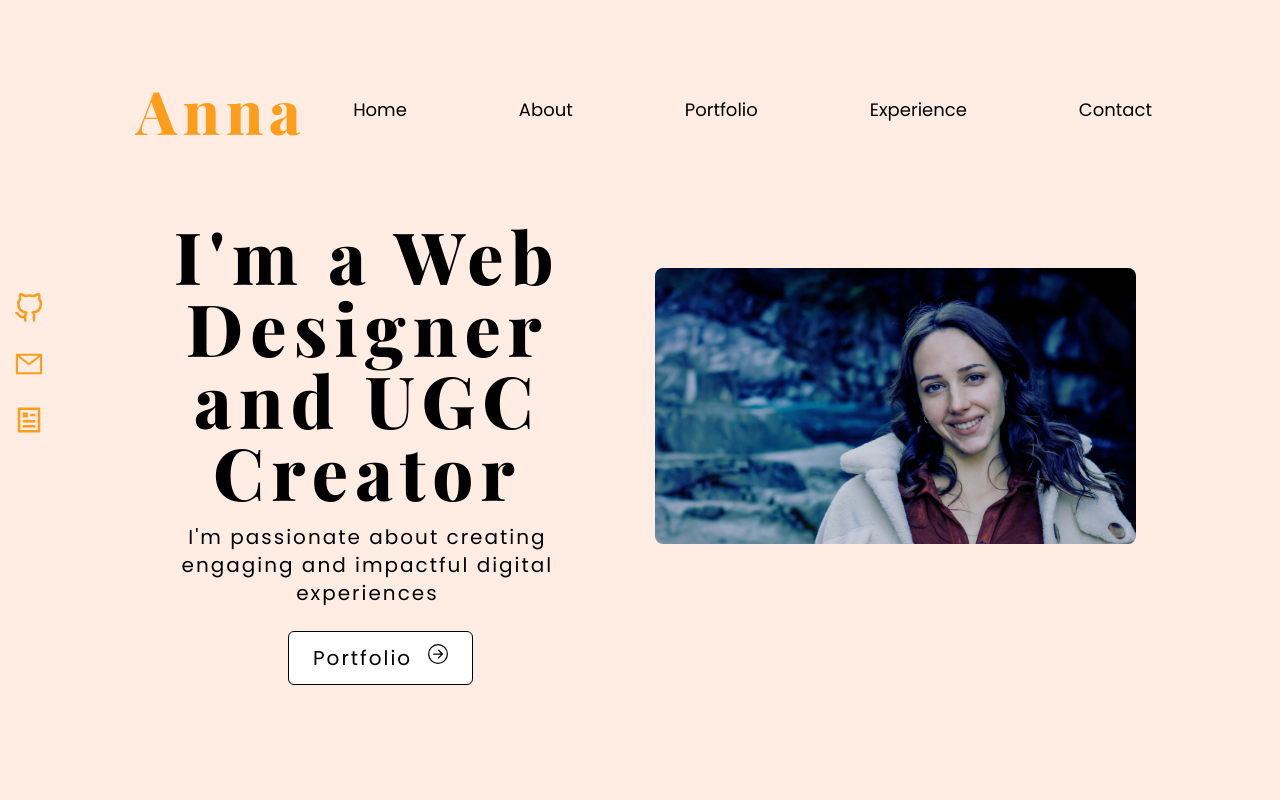
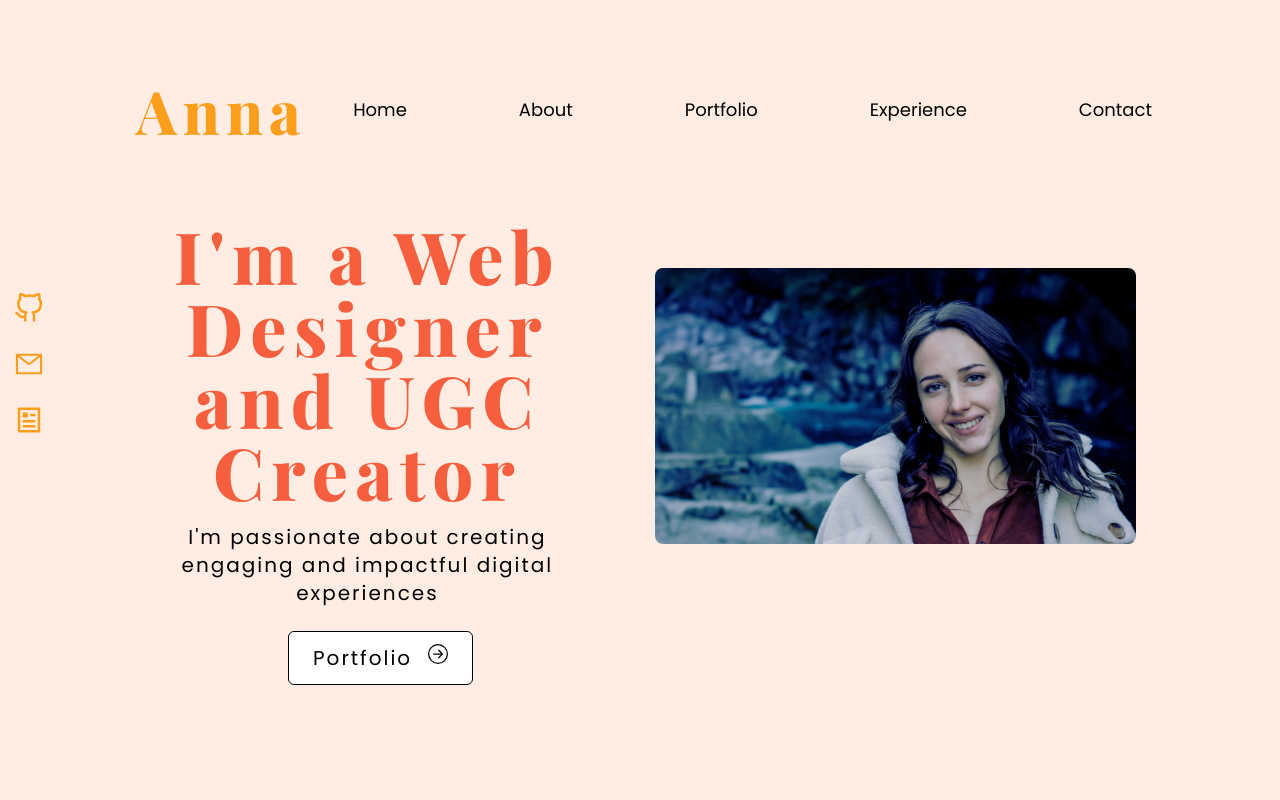
Before and after one commit to annap98/Portfolio, a React (Create React App) app: page / in a window 1280 px wide. Shown: the top 800 px of the page. Built offline with nearby package versions, Linux system fonts and the light colour scheme.

Commit message:
change styling

```diff
--- a/src/Components/Home.jsx
+++ b/src/Components/Home.jsx
@@ -12,7 +12,7 @@ const Home = () => {
             >
                   <div className="max-w-screen-lg mx-auto flex flex-col items-center justify-center h-full px-4 md:flex-row">
                         <div className="flex flex-col justify-center h-full">
-                              <h2 className="text-6xl sm:text-7xl font-nav_bar text-black mt-28 tracking-widest content-center text-center">
+                              <h2 className="text-6xl sm:text-7xl font-nav_bar text-main mt-28 tracking-widest content-center text-center">
                                     I'm a Web Designer and UGC Creator
                               </h2>
                               <p className="text-black py-4 max-w-md font-sig_three text-center tracking-widest text-xl">
--- a/tailwind.config.js
+++ b/tailwind.config.js
@@ -14,7 +14,8 @@ module.exports = {
       'grey': "#d3d3d3",
       'darkGrey': "#5a5a5a",
       'background': "#FFECE2",
-      'sig_color': "#FC9E1C"
+      'sig_color': "#FC9E1C",
+      'main': "#F54721D9"
     },
     extend: {},
     fontFamily: {
```
